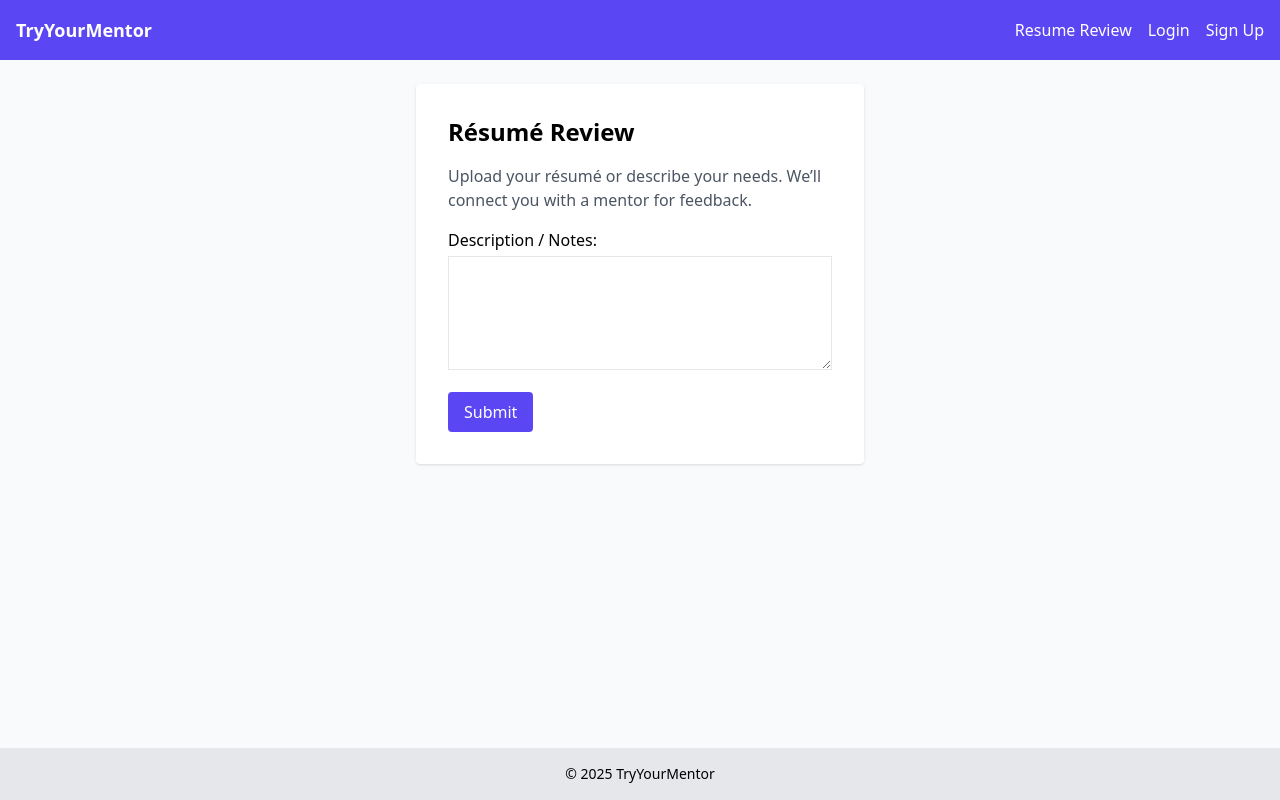
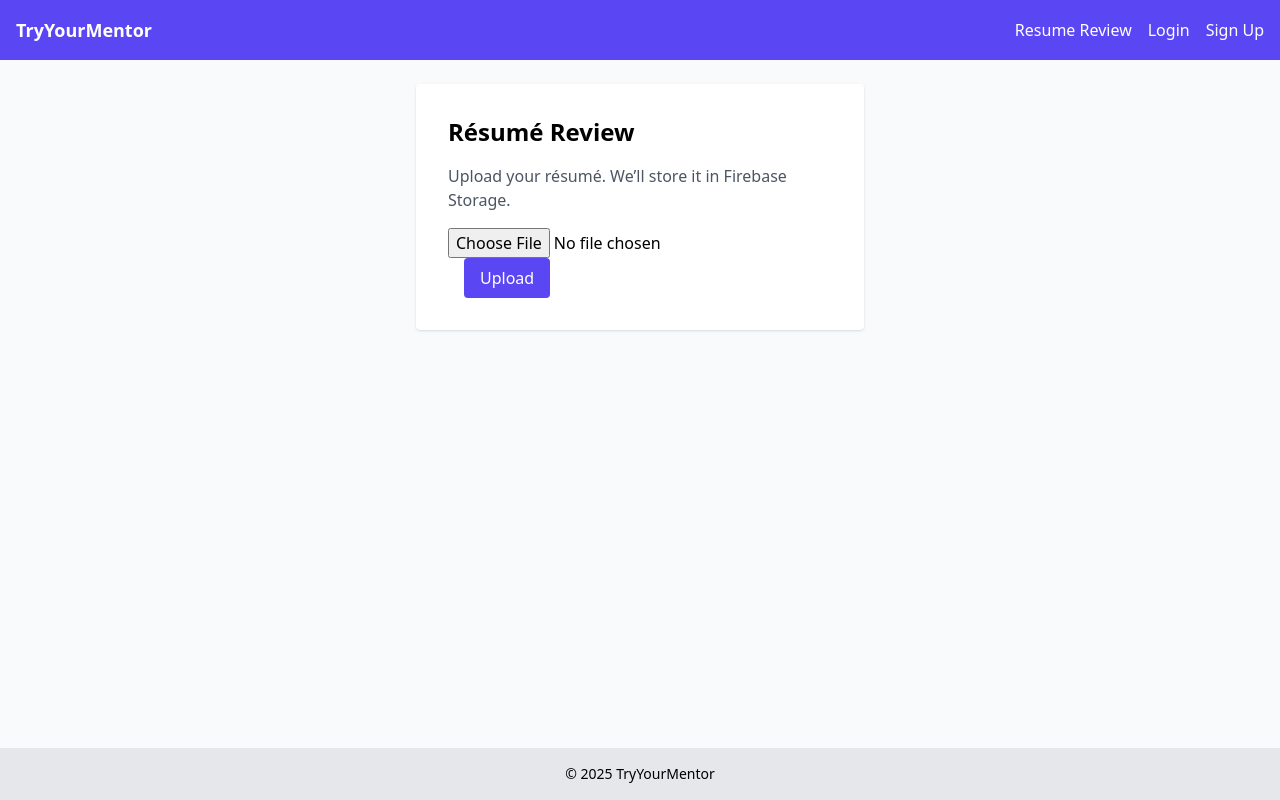
Before and after one commit to tryyourmentorDev/try-your-mentor-V0, a Next.js app: page /resume-review in a window 1280 px wide. Built offline with nearby package versions, Linux system fonts and the light colour scheme.

Commit message:
firebase integration

```diff
--- /dev/null
+++ b/lib/firebase-client.js
@@ -0,0 +1,28 @@
+// Import the functions you need from the SDKs you need
+import { initializeApp, getApps, getApp } from 'firebase/app';
+import { getAnalytics } from "firebase/analytics";
+import { getStorage } from 'firebase/storage'; // <-- Import Storage
+
+// TODO: Add SDKs for Firebase products that you want to use
+// https://firebase.google.com/docs/web/setup#available-libraries
+
+// Your web app's Firebase configuration
+// For Firebase JS SDK v7.20.0 and later, measurementId is optional
+const firebaseConfig = {
+  apiKey: "AIzaSyBWwwnc5Jipcm6S9aE90apnS7seuJ1h5Oc",
+  authDomain: "try-your-mentor.firebaseapp.com",
+  projectId: "try-your-mentor",
+  storageBucket: "try-your-mentor.firebasestorage.app",
+  messagingSenderId: "352519959839",
+  appId: "1:352519959839:web:f70a241e6a47b11fc2ac2a",
+  measurementId: "G-7KH544PBC3"
+};
+
+// Initialize Firebase
+let firebaseApp;
+if (!getApps().length) {
+  firebaseApp = initializeApp(firebaseConfig);
+} else {
+  firebaseApp = getApp();
+}
+export const storage = getStorage(firebaseApp);
--- a/package.json
+++ b/package.json
@@ -7,11 +7,13 @@
     "start": "next start"
   },
   "dependencies": {
+    "autoprefixer": "^10.4.14",
+    "firebase": "^11.2.0",
+    "firebase-admin": "^13.0.2",
     "next": "latest",
+    "postcss": "^8.4.21",
     "react": "latest",
     "react-dom": "latest",
-    "autoprefixer": "^10.4.14",
-    "postcss": "^8.4.21",
     "tailwindcss": "^3.2.7"
   }
 }
--- a/pages/resume-review.js
+++ b/pages/resume-review.js
@@ -1,39 +1,56 @@
 import { useState } from 'react';
-import Layout from '../components/Layout';
+import { storage } from '../lib/firebase-client';
+import { ref, uploadBytes, getDownloadURL } from 'firebase/storage';
+import Layout from '../components/Layout'; // optional
 
-//test commit
 export default function ResumeReview() {
-  const [description, setDescription] = useState('');
+  const [file, setFile] = useState(null);
 
-  const handleSubmit = (e) => {
+  const handleUpload = async (e) => {
     e.preventDefault();
-    alert('Résumé review request submitted!\nDescription: ' + description);
-    setDescription('');
+    if (!file) return;
+
+    try {
+      // Create a storage reference (e.g., store under 'resumes/' folder)
+      const storageRef = ref(storage, `resumes/${Date.now()}-${file.name}`);
+
+      // Upload the file
+      const snapshot = await uploadBytes(storageRef, file);
+
+      // Get a download URL for the uploaded file
+      const downloadURL = await getDownloadURL(snapshot.ref);
+
+      alert('Upload successful!\nURL: ' + downloadURL);
+
+      // Reset the file input
+      setFile(null);
+      e.target.reset();
+
+      // (Optional) Save the downloadURL in Firestore or your DB if you want to reference it later
+    } catch (err) {
+      console.error('Upload error:', err);
+      alert('Failed to upload file');
+    }
   };
 
   return (
-    <Layout>
-      <div className="max-w-md mx-auto bg-white p-8 shadow rounded">
-        <h2 className="text-2xl font-bold mb-4">Résumé Review</h2>
+    <Layout> {/* If you have a Layout component */}
+      <div className="max-w-md mx-auto p-8 bg-white shadow rounded">
+        <h1 className="text-2xl font-bold mb-4">Résumé Review</h1>
         <p className="mb-4 text-gray-600">
-          Upload your résumé or describe your needs. We’ll connect you with a mentor for feedback.
+          Upload your résumé. We’ll store it in Firebase Storage.
         </p>
-        <form onSubmit={handleSubmit}>
-          <label className="block mb-4">
-            <span>Description / Notes:</span>
-            <textarea
-              className="border mt-1 p-2 w-full"
-              rows={4}
-              value={description}
-              onChange={(e) => setDescription(e.target.value)}
-              required
-            />
-          </label>
+        <form onSubmit={handleUpload}>
+          <input
+            type="file"
+            onChange={(e) => setFile(e.target.files[0])}
+            required
+          />
           <button
             type="submit"
-            className="bg-brandPurple text-white px-4 py-2 rounded hover:bg-purple-600"
+            className="ml-4 bg-brandPurple text-white px-4 py-2 rounded hover:bg-purple-600"
           >
-            Submit
+            Upload
           </button>
         </form>
       </div>
```
Also changed, not shown: lib/firebase-admin.js (added, +7 -0 lines), lib/serviceAccountKey.json (added, +13 -0 lines), 2 other files (tests, documents, lock files or other folders).
